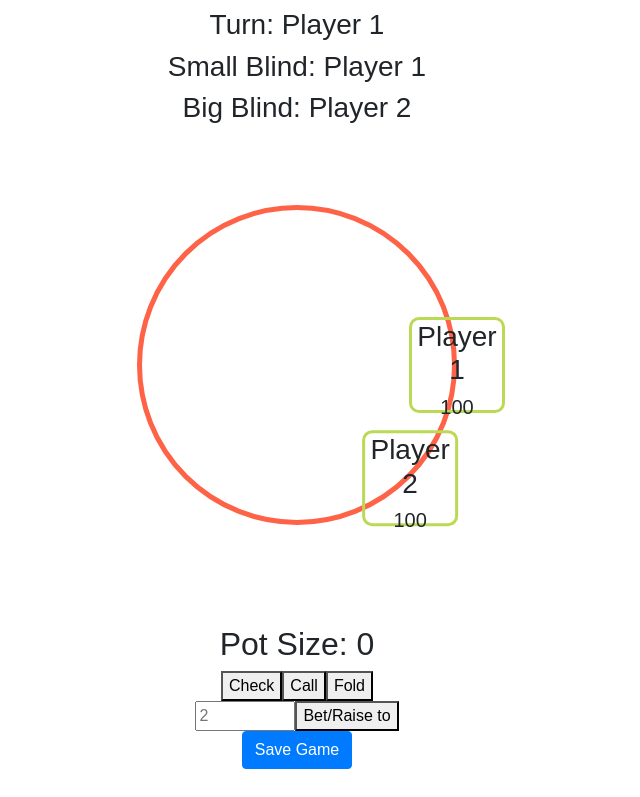
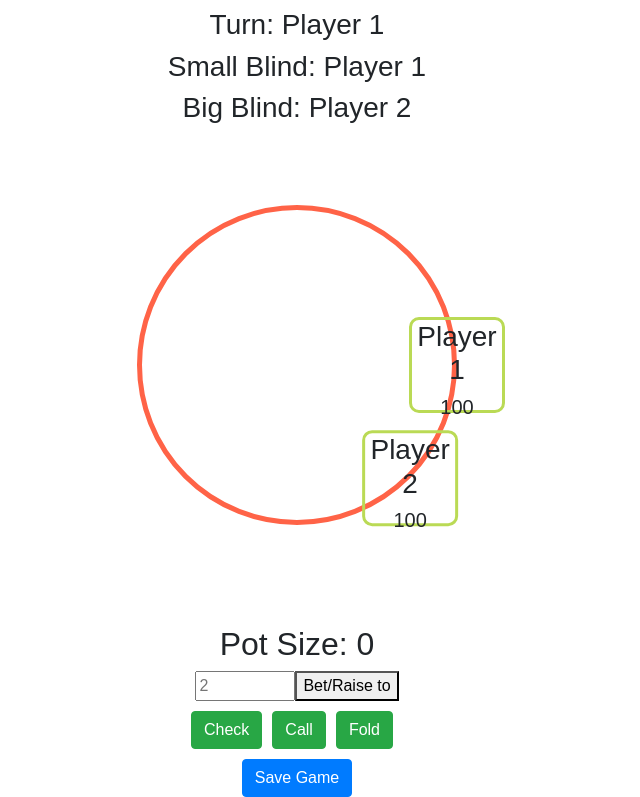
Before and after one commit to Shubanshii/mad-hatter-database, a React (Create React App) app in the folder client/: page /game/1 in a window 1280 px wide. Shown: the part 406-1203 px from the top of the page, without its empty margins (343-983 px from the left). Before the commit the page ends 1175 px from the top, so only its background shows below. Built offline with nearby package versions, Linux system fonts and the light colour scheme; no server answers.

Commit message:
cleaned up form and buttons

```diff
--- a/client/src/components/App.css
+++ b/client/src/components/App.css
@@ -24,6 +24,15 @@
 
 .saved-games {
   list-style: none;
+}
+
+.raise-form {
+  margin-bottom: 10px;
+}
+
+.decision {
+  margin-bottom: 10px;
+  margin-right: 10px;
 }
 
 @keyframes App-logo-spin {
--- a/client/src/components/pages/PlayerDecision.jsx
+++ b/client/src/components/pages/PlayerDecision.jsx
@@ -89,24 +89,8 @@ export class PlayerDecision extends Component {
         {/*<h2>Your Stack Size:</h2>
         <h6>100</h6>*/}
         <h2>Pot Size: {this.props.potSize}</h2>
-        <form>
-          {/*<h2>Player {this.props.playerTurn} act</h2>*/}
-          <div className="form-section">
-            <button onClick={() => this.check()} type="button" name="check">Check</button>
-            <button onClick={() => this.call()} type="button" name="call">Call</button>
-            <button onClick={() => this.fold()} type="button" name="fold">Fold</button>
-            {/*<div>
-              <label>
-                Raise:
-                <input className="amount" type="number" name="amount" placeholder="12" />
-              </label>
-              <input onClick={(e) => this.raise(e)} type="submit"/>
-            <label htmlFor="raise">Raise</label>
-            <input onClick={() => this.raise()} type="number" name="amount" placeholder="12" />
-          </div>*/}
-          </div>
-        </form>
-        <form onSubmit={e => this.raise(e)}>
+
+        <form className="raise-form" onSubmit={e => this.raise(e)}>
           <input
             type="number"
             step="0.01"
@@ -131,6 +115,23 @@ export class PlayerDecision extends Component {
             Bet/Raise to
           </button>
         </form>
+        <form>
+          {/*<h2>Player {this.props.playerTurn} act</h2>*/}
+          <div className="form-section">
+            <button className="btn btn-success decision" onClick={() => this.check()} type="button" name="check">Check</button>
+            <button className="btn btn-success decision" onClick={() => this.call()} type="button" name="call">Call</button>
+            <button className="btn btn-success decision" onClick={() => this.fold()} type="button" name="fold">Fold</button>
+            {/*<div>
+              <label>
+                Raise:
+                <input className="amount" type="number" name="amount" placeholder="12" />
+              </label>
+              <input onClick={(e) => this.raise(e)} type="submit"/>
+            <label htmlFor="raise">Raise</label>
+            <input onClick={() => this.raise()} type="number" name="amount" placeholder="12" />
+          </div>*/}
+          </div>
+        </form>
       </div>
     );
   }
```
